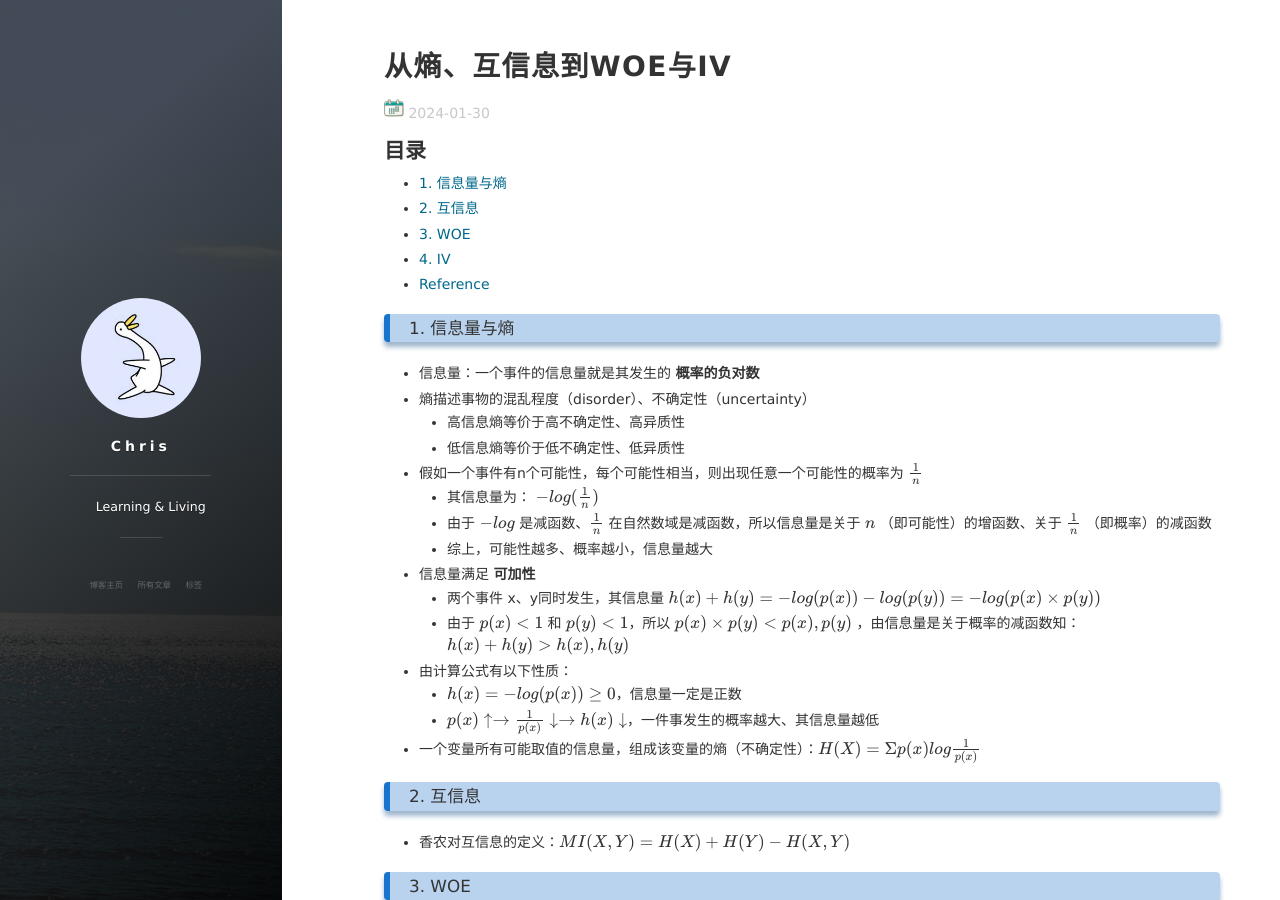
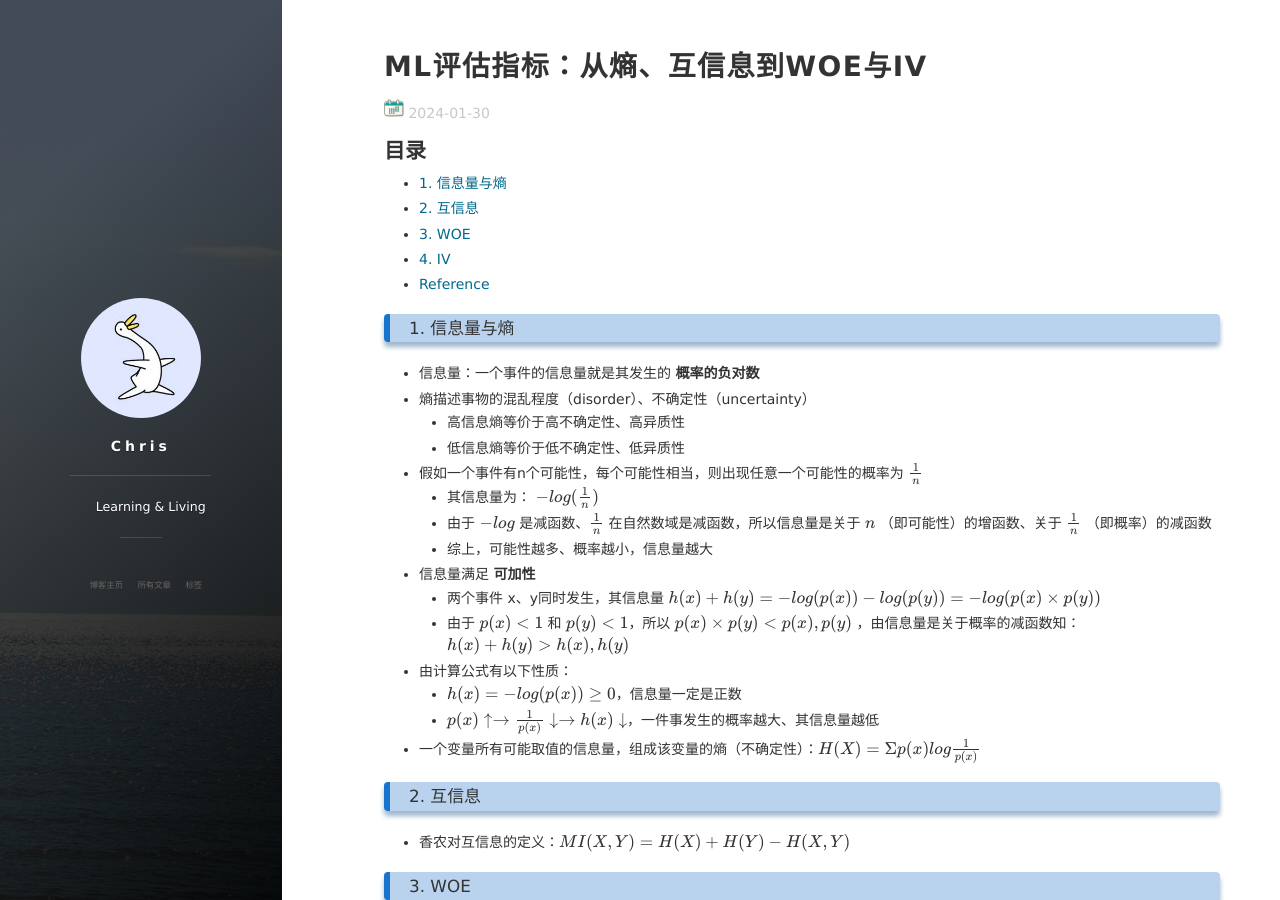
Before and after one commit to CHRisXman/CHRisXman.github.io, a Jekyll site: the page built from _posts/2024-01-30-note-learning-from-entropy-to-woe.md, in a window 1280 px wide and 900 px high. Built offline with Jekyll 4.4.1, drawn with Linux system fonts in a browser that asks for light colours; nearby versions of some CDN libraries; formulas are drawn with MathJax 3.

Commit message:
update posts

```diff
--- a/_posts/2024-01-30-note-learning-from-entropy-to-woe.md
+++ b/_posts/2024-01-30-note-learning-from-entropy-to-woe.md
@@ -1,6 +1,6 @@
 ---
 layout: post
-title: "从熵、互信息到WOE与IV"
+title: "ML评估指标：从熵、互信息到WOE与IV"
 date: 2024-01-30
 description: "从熵、互信息到WOE与IV"
 tag: 学习笔记
```
Also changed, not shown: _posts/2023-11-30-note-learning-jaccard-index.md (+1 -1 lines).
